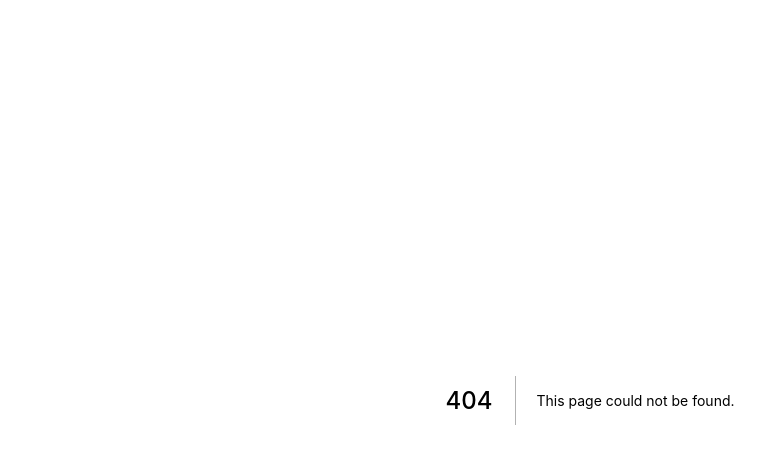
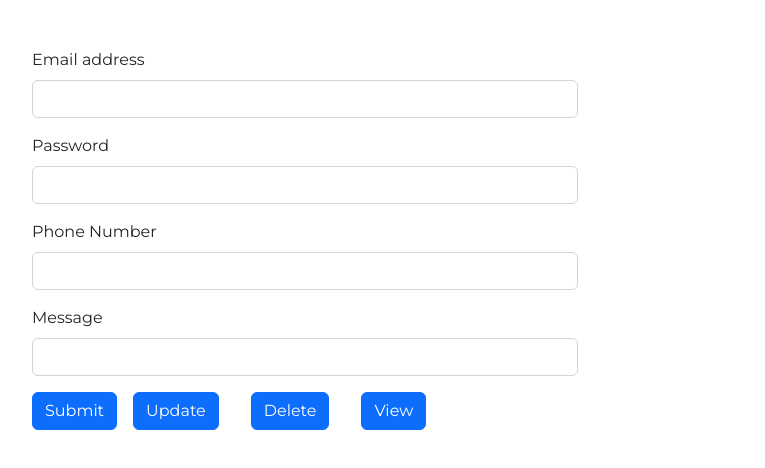
Before and after one commit to NasarLalu10/NextJs-Lawe, a Next.js app: page /form in a window 1280 px wide. Before the commit this address had no page. Shown: the top 468 px of the page, without its empty margins (50-815 px from the left). Built offline with nearby package versions, Linux system fonts and the light colour scheme.

Commit message:
form-created

```diff
--- /dev/null
+++ b/components/form/Form.js
@@ -0,0 +1,43 @@
+const Form = () => {
+
+    return (
+        <>
+            <form>
+                <div className="container">
+                    <div className="row align-items-center my-5">
+                        <div className="col-md-6">
+
+                            <div className="mb-3">
+                                <label for="exampleInputEmail1" className="form-label">Email address</label>
+                                <input type="email" className="form-control" id="exampleInputEmail1" aria-describedby="emailHelp" />
+                            </div>
+
+                            <div className="mb-3">
+                                <label for="exampleInputPassword1" className="form-label">Password</label>
+                                <input type="password" className="form-control" id="exampleInputPassword1" />
+                            </div>
+
+                            <div className="mb-3">
+                                <label for="exampleInputPassword1" className="form-label">Phone Number</label>
+                                <input type="number" className="form-control" id="exampleInputPassword1" />
+                            </div>
+
+                            <div className="mb-3">
+                                <label for="exampleInputPassword1" className="form-label">Message</label>
+                                <input type="text" className="form-control" id="exampleInputPassword1" />
+                            </div>
+
+
+                            <button type="submit" className="btn btn-primary ">Submit</button>
+                            <button type="submit" className="btn btn-primary mx-3">Update</button>
+                            <button type="submit" className="btn btn-primary mx-3">Delete</button>
+                            <button type="submit" className="btn btn-primary mx-3">View</button>
+                        </div>
+                    </div>
+                </div>
+            </form>
+        </>
+    )
+}
+
+export default Form
--- a/pages/api/hello.js
+++ /dev/null
@@ -1,5 +0,0 @@
-// Next.js API route support: https://nextjs.org/docs/api-routes/introduction
-
-export default function handler(req, res) {
-  res.status(200).json({ name: 'John Doe' })
-}
--- a/pages/api/home/index.js
+++ /dev/null
@@ -1,11 +0,0 @@
-import Banner from '../../../components/banner/Banner'
-const index = () => {
-
-    return (
-    <>
-    <Banner></Banner>
-    </>
-    )
-}
-
-export default index
--- /dev/null
+++ b/pages/form/index.js
@@ -0,0 +1,12 @@
+import Form from '../../components/form/Form'
+const index = () => {
+
+    return(
+        <>
+        <Form/>
+        </>
+    )
+
+}
+
+export default index
```
Also changed, not shown: components/form/style.module.css (added), pages/form/style.module.css (added).
